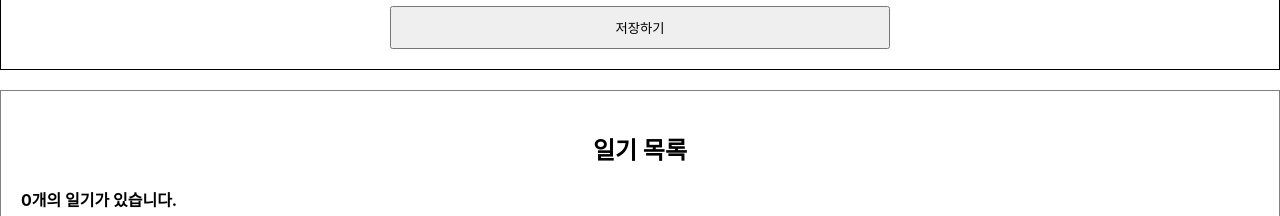
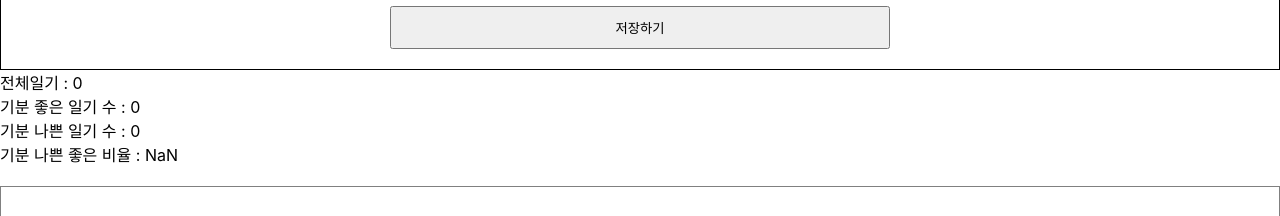
Before and after one commit to myongdol/simple_diary, a React (Create React App) app: page / in a window 1280 px wide. Shown: the part 404-620 px from the top of the page. Built offline with nearby package versions, Linux system fonts and the light colour scheme; no server answers.

Commit message:
[feat] emotion에 따른 기분지수 나누는 함수 추가

```diff
--- a/src/App.js
+++ b/src/App.js
@@ -3,8 +3,6 @@ import './App.css';
 import DiaryEditor from './DiaryEditor';
 import DiaryList from './DiaryList';
 
-
-//https://jsonplaceholder.typicode.com/comments
 
 function App() {
   const [data, setDate] = useState([]);
@@ -56,9 +54,25 @@ function App() {
     );
   }
 
+  const getDiaryAnalysis = () => {
+    console.log("일기 분석 시작");
+
+    const goodCount = data.filter((item) => item.emotion >= 3).length;
+    const badCount = data.length - goodCount;
+    const goodRatio = (goodCount / data.length) * 100;
+
+    return {goodCount, badCount, goodRatio};
+  }
+  const {goodCount, badCount, goodRatio} = getDiaryAnalysis();
+
+
   return (
     <div className="App">
       <DiaryEditor onCreate={onCreate}/>
+      <div>전체일기 : {data.length}</div>
+      <div>기분 좋은 일기 수 : {goodCount}</div>
+      <div>기분 나쁜 일기 수 : {badCount}</div>
+      <div>기분 나쁜 좋은 비율 : {goodRatio}</div>
       <DiaryList onRemove={onRemove} diaryList={data} onEdit={onEdit}/>
     </div>
   );
```
